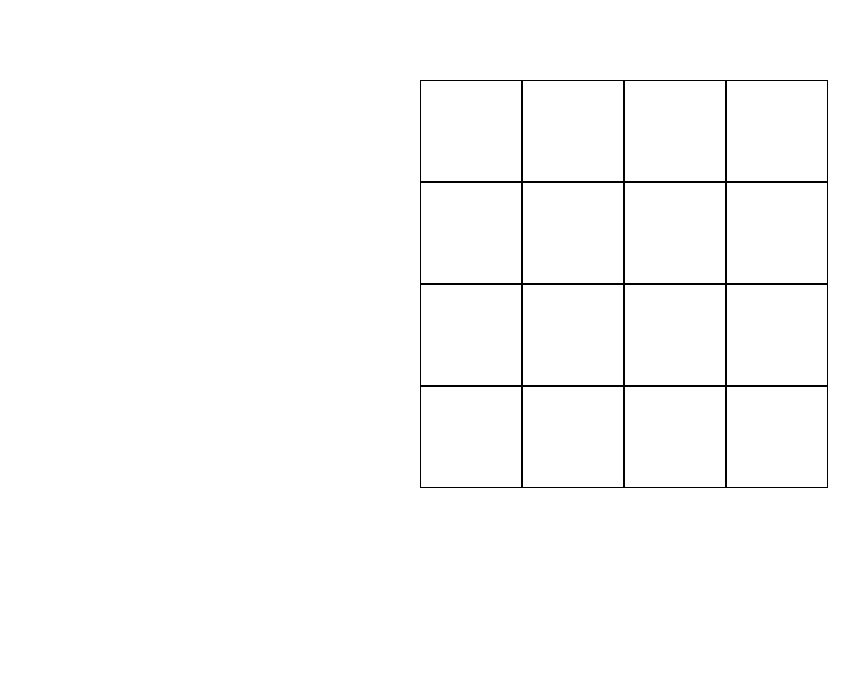
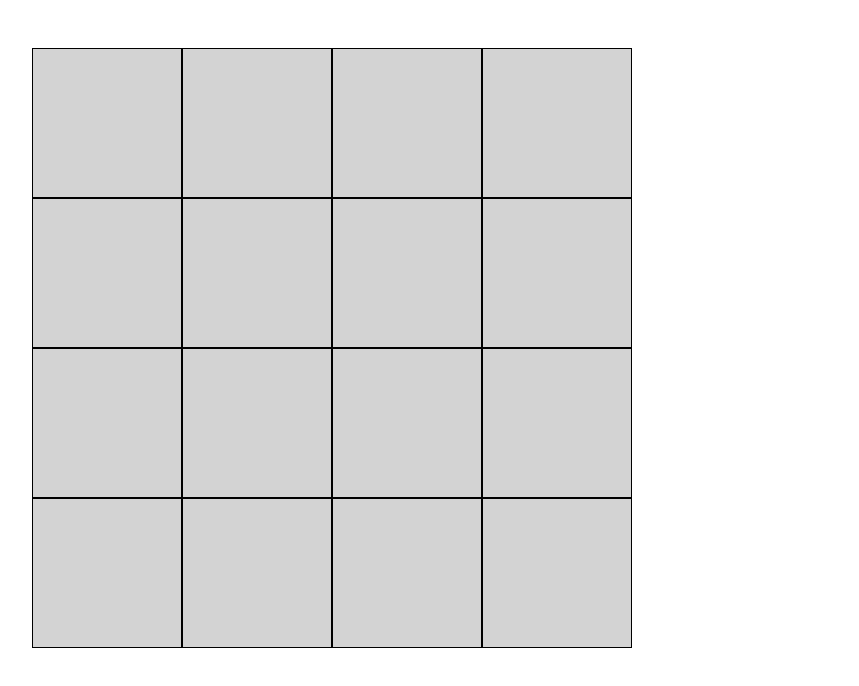
Before and after one commit to Jules-12-8/etch-a-sketch, a plain HTML site: page index.html in a window 1280 px wide. Shown: the whole page, without its empty margins (16-875 px from the left). Drawn offline with Linux system fonts and the light colour scheme.

Commit message:
Refactor: adding css variables to define sizes

```diff
--- a/etch-a-sketch.js
+++ b/etch-a-sketch.js
@@ -1,4 +1,4 @@
-//nbrOfCells must be a square number
+//nbrOfCells must be a square number (16 25 36 49 64 81 100)
 const nbrOfCells = 16;
 const axisSize = Math.sqrt(nbrOfCells);
 
--- a/style.css
+++ b/style.css
@@ -4,16 +4,25 @@
     padding: 0px;
 }
 
+:root {
+    --containerSize: 600px;
+    --cellSize: calc(var(--containerSize) / 4);
+}
+
 #grid-container {
-    margin-top: 5rem;
-    border-color: red;
+    margin: 3rem;
+    width: var(--containerSize);
+    height: var(--containerSize);
+    border: 1px solid red;
     display: flex;
     flex-wrap: nowrap;
+    align-items: center;
     justify-content: center;
-    /* align-content: center; */
 }
 
 .grid-cell {
     border: 0.1px solid black;
-    padding: 50px;
+    width: var(--cellSize);
+    height: var(--cellSize);
+    background-color: lightgrey;
 }
```
